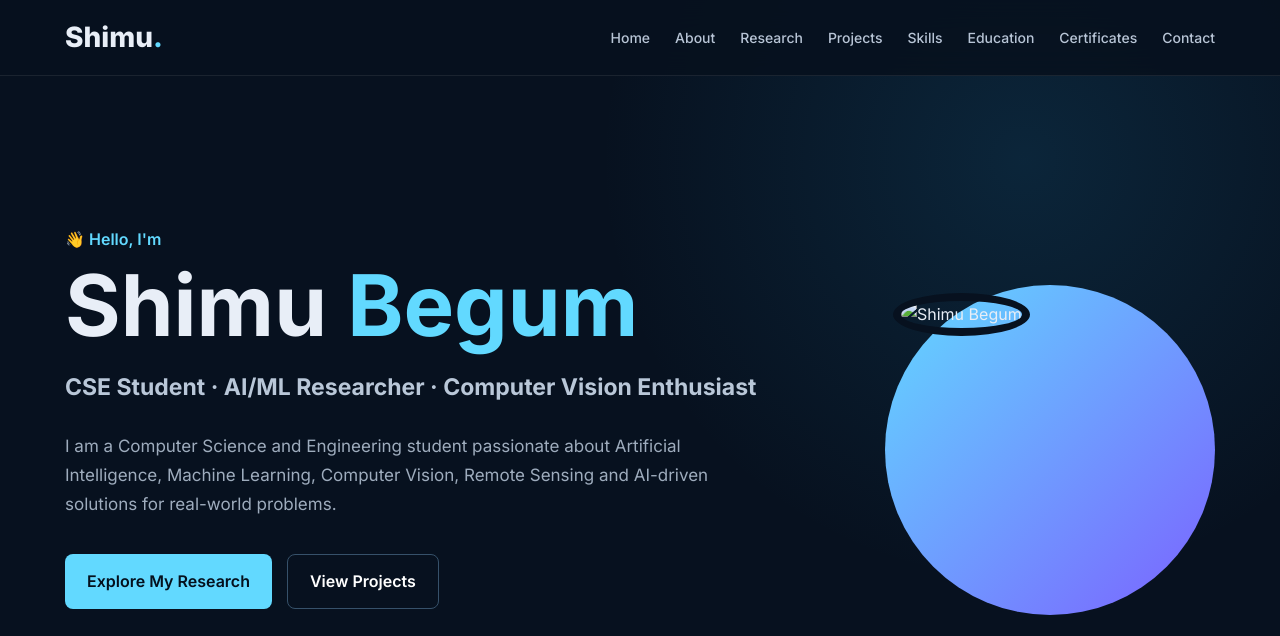
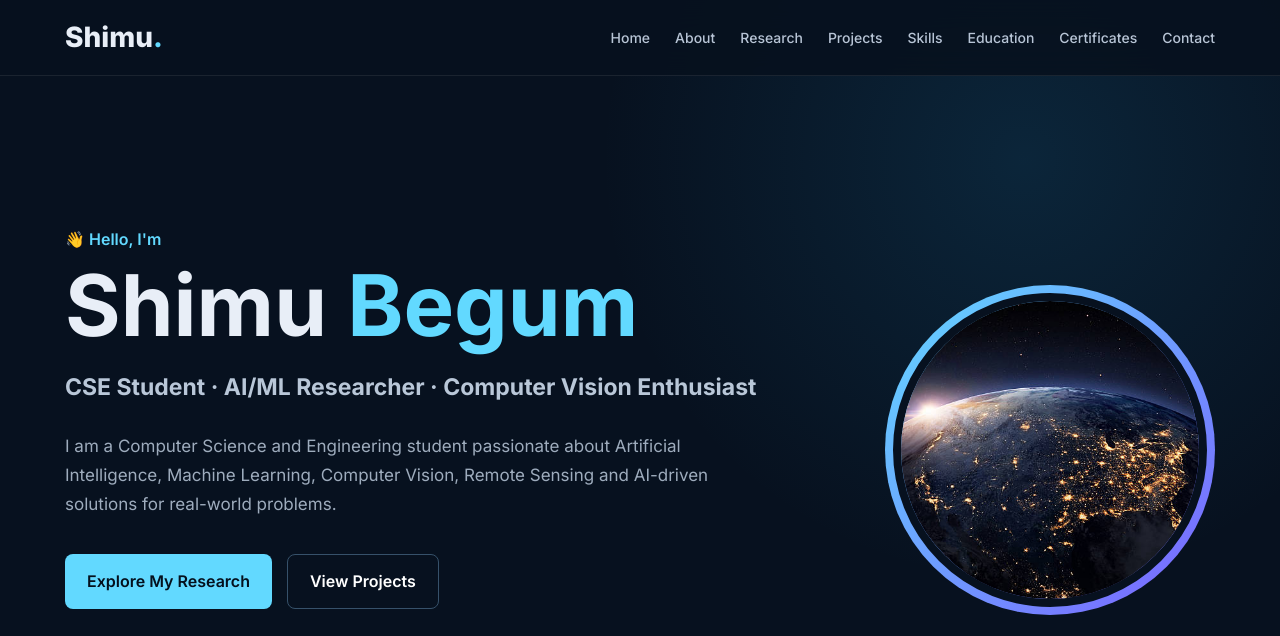
Before and after one commit to shimu615/shimu615.github.io-, a plain HTML site: page index.html in a window 1280 px wide. Shown: the top 636 px of the page. Drawn offline with Linux system fonts and the light colour scheme.

```diff
--- a/index.html
+++ b/index.html
@@ -124,7 +124,7 @@
 
             <div class="profile-circle">
 
-                <img src="assets/profile.jpg"
+                <img src="profile.jpg"
                      alt="Shimu Begum">
 
             </div>
```
